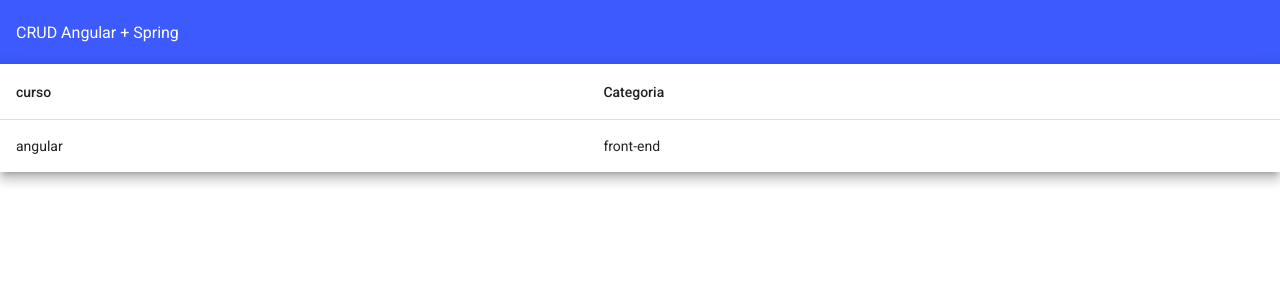
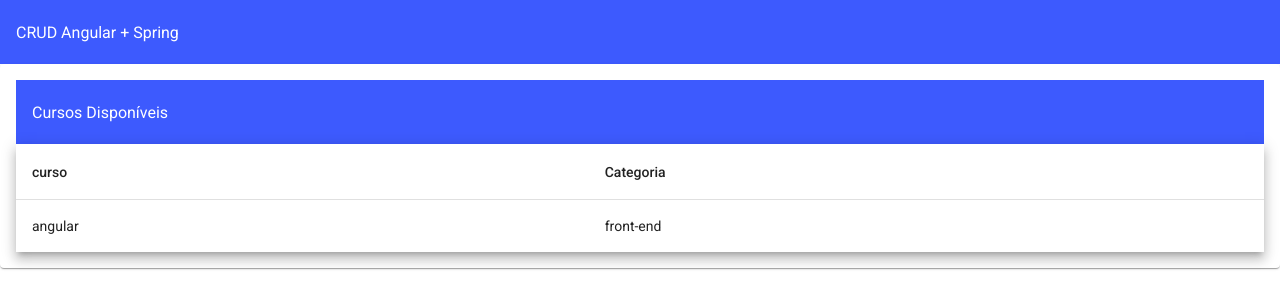
Before and after one commit to Sandro-Castro/crud-courses-angular, an Angular app: page /courses in a window 1280 px wide. Shown: the top 308 px of the page. Built offline with nearby package versions, Linux system fonts and the light colour scheme.

Commit message:
Criação toolbar 'Cursos Disponiveis'

```diff
--- a/src/app/courses/courses/courses.component.html
+++ b/src/app/courses/courses/courses.component.html
@@ -1,3 +1,6 @@
+<mat-card><mat-card-content>
+  <mat-toolbar color = "primary">Cursos Disponíveis</mat-toolbar>
+
 <table mat-table [dataSource]="courses" class="mat-elevation-z8">
 
   <!-- Name Column -->
@@ -27,3 +30,5 @@
   <tr mat-header-row *matHeaderRowDef="displayedColumns"></tr>
   <tr mat-row *matRowDef="let row; columns: displayedColumns;"></tr>
 </table>
+
+</mat-card-content></mat-card>
--- a/src/app/courses/courses/courses.component.scss
+++ b/src/app/courses/courses/courses.component.scss
@@ -0,0 +1,3 @@
+table{
+  width: 100%;
+}
```
Also changed, not shown: src/app/courses/courses.module.ts (+6 -3 lines), src/app/courses/courses/courses.component.ts (+5 -3 lines).
